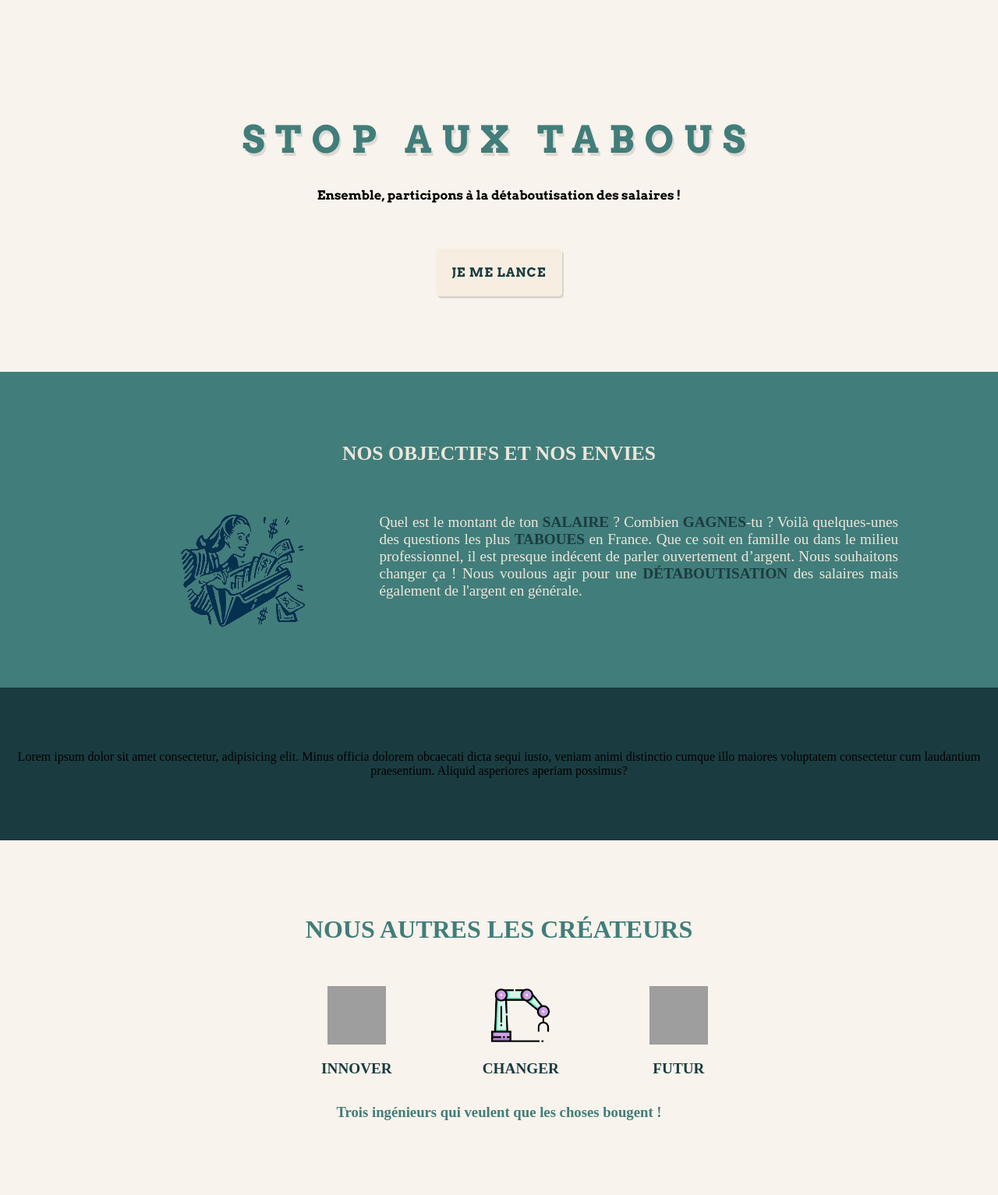
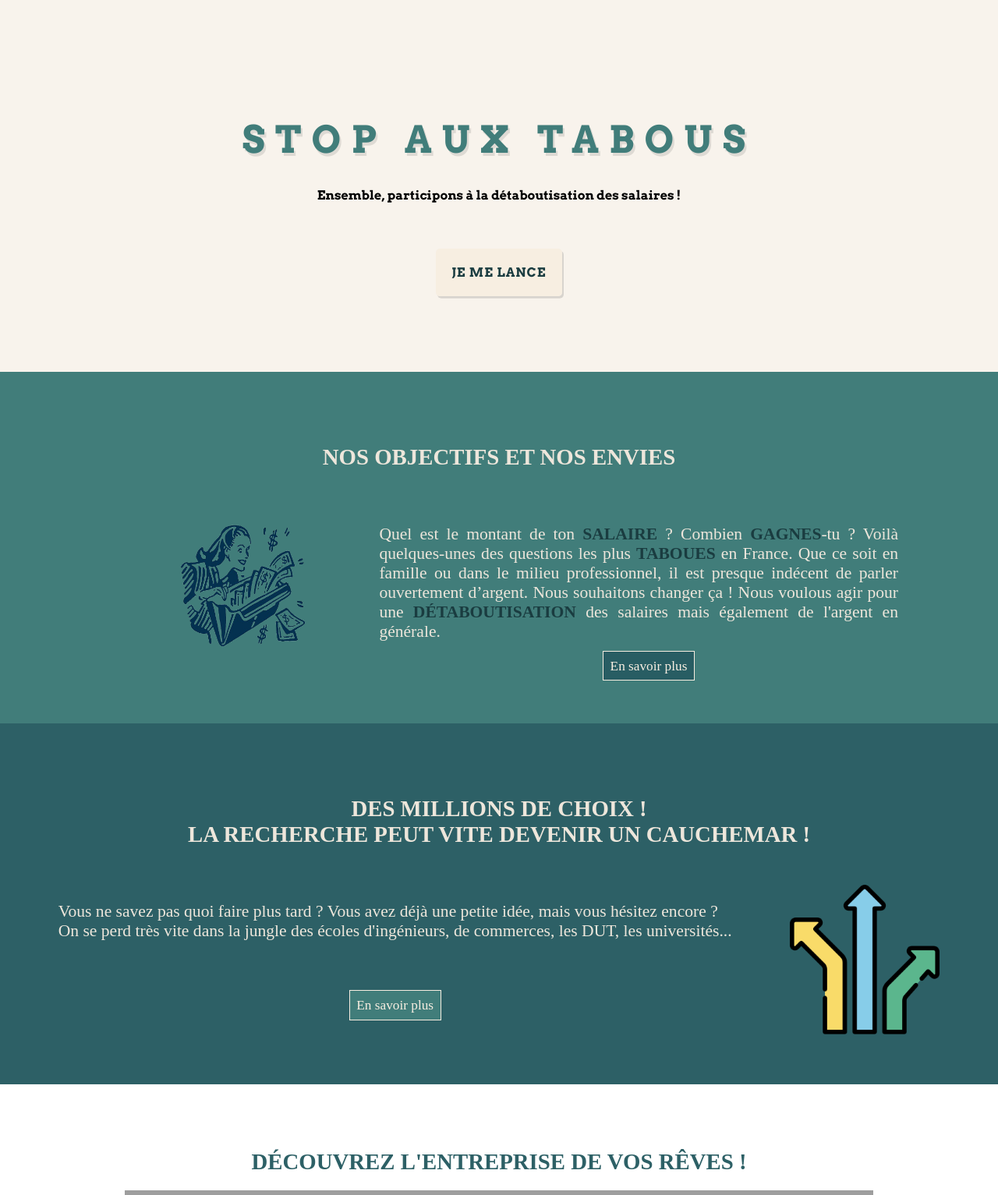
Before and after one commit to AntoninLmp/ProjetTransverse_TrouveTonSalaire, a Django app: page / in a window 1280 px wide. Shown: the part 121-1654 px from the top of the page at 78% size. Run offline with Django 4.2, Linux system fonts and the light colour scheme; grey boxes are pictures that could not be loaded.

Commit message:
Update index.html

```diff
--- a/src/ProjetTransverse/static/css/accueil.css
+++ b/src/ProjetTransverse/static/css/accueil.css
@@ -42,11 +42,13 @@
 .container_2 {
     background-color: #417D7A;
     color: #EDE6DB;
-    font-size: 0.8em;
+    font-size: 0.9em;
 }
 
 .container_2 h1,
-.container_3 h1 {
+.container_3 h1,
+.container_4 h1,
+container_5 h1 {
     margin-top: 0;
     padding: 1em;
     text-transform: uppercase;
@@ -66,7 +68,9 @@
     font-weight: 700;
 }
 
-.container_2 p {
+.container_2 p,
+.container_4 p {
+    color: #EDE6DB;
     font-size: 1.5em;
     text-align: justify;
 }
@@ -101,6 +105,59 @@
     color: #1A3C40;
 }
 
+.container_4 {
+    background-color: #2d6066;
+    font-size: 0.9em;
+    color: #EDE6DB;
+    justify-content: space-evenly;
+}
+
 .container_5 {
-    background-color: #1A3C40;
+    font-size: 0.9em;
+    color: #2d6066;
+    text-transform: uppercase;
+
 }
+
+.displayFlex {
+    display: flex;
+}
+
+.justify_ {
+    justify-content: space-evenly;
+}
+
+.img_ct4 {
+    width: 15%;
+}
+
+.redirection {
+    text-decoration: none;
+    border: 1px solid;
+    color: #f7eee1;
+    padding: 0.5em;
+    font-size: 1.2em;
+}
+
+.red_1 {
+    background-color: #417D7A;
+    position: relative;
+    top: 3em;
+}
+
+.red_2 {
+    background-color: #285d63;
+    margin-left: 30%;
+}
+
+.red_1:hover {
+    background-color: #4a8b88;
+}
+
+.red_2:hover {
+    background-color: #307179;
+}
+
+#img_logo_ent {
+    width: 75%;
+}
--- a/src/ProjetTransverse/templates/index.html
+++ b/src/ProjetTransverse/templates/index.html
@@ -37,12 +37,35 @@
             une <span>détaboutisation</span> des salaires mais également de l'argent en générale.
         </p>
     </div>
+    {% if user.is_authenticated %}
+    <a href="{% url 'orientation'%}" class="redirection red_2"> En savoir plus </a>
+    {% else %}
+    <a href="{% url 'signup'%}" class="redirection red_2"> En savoir plus </a>
+    {% endif %}
 </div>
 
-<div class=" container_home container_5">
-    <p>Lorem ipsum dolor sit amet consectetur, adipisicing elit. Minus officia dolorem obcaecati dicta sequi iusto,
-        veniam animi distinctio cumque illo maiores voluptatem consectetur cum laudantium praesentium. Aliquid
-        asperiores aperiam possimus?</p>
+<div class=" container_home container_4">
+    <h1>Des millions de choix ! <br> La recherche peut vite devenir un cauchemar !</h1>
+    <div class="displayFlex justify_">
+        <div>
+            <p>
+                Vous ne savez pas quoi faire plus tard ? Vous avez déjà une petite idée, mais vous hésitez encore ? <br>
+                On se perd très vite dans la jungle des écoles d'ingénieurs, de commerces, les DUT, les universités...
+            </p>
+            {% if user.is_authenticated %}
+            <a href="{% url 'orientation'%}" class="redirection red_1"> En savoir plus </a>
+            {% else %}
+            <a href="{% url 'signup'%}" class="redirection red_1"> En savoir plus </a>
+            {% endif %}
+        </div>
+        <img src="{% static 'images/way_2.png' %}" alt="Chemin" class="img_ct4">
+    </div>
+</div>
+
+<div class="container_home container_5">
+    <h1>Découvrez l'entreprise de vos rêves !</h1>
+    <img src="https://www.lilate.org/wp-content/uploads/2015/09/logos-entreprises.png" alt="logo_entreprise"
+        id="img_logo_ent">
 </div>
 
 <div class="container_home container_3">
```
Also changed, not shown: src/ProjetTransverse/static/images/way_2.png (added), 1 other file.
